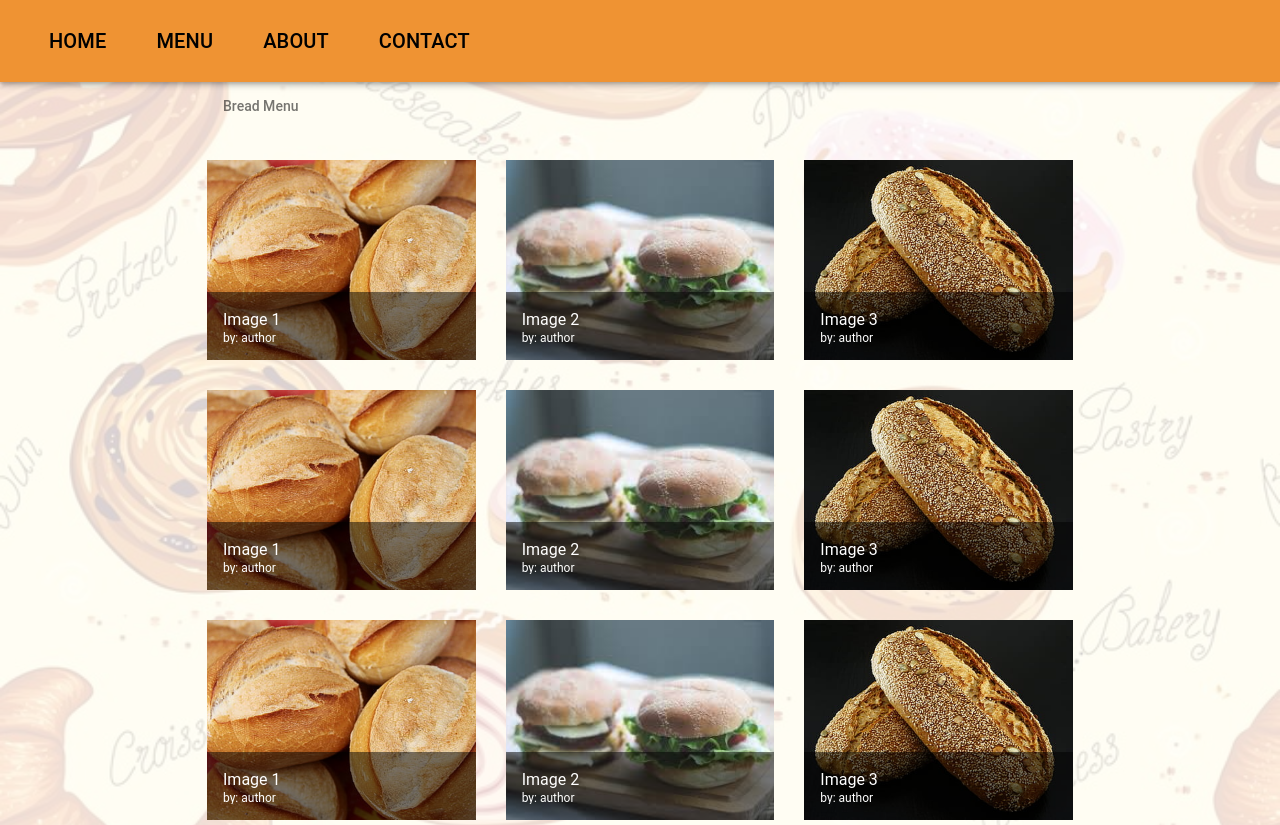
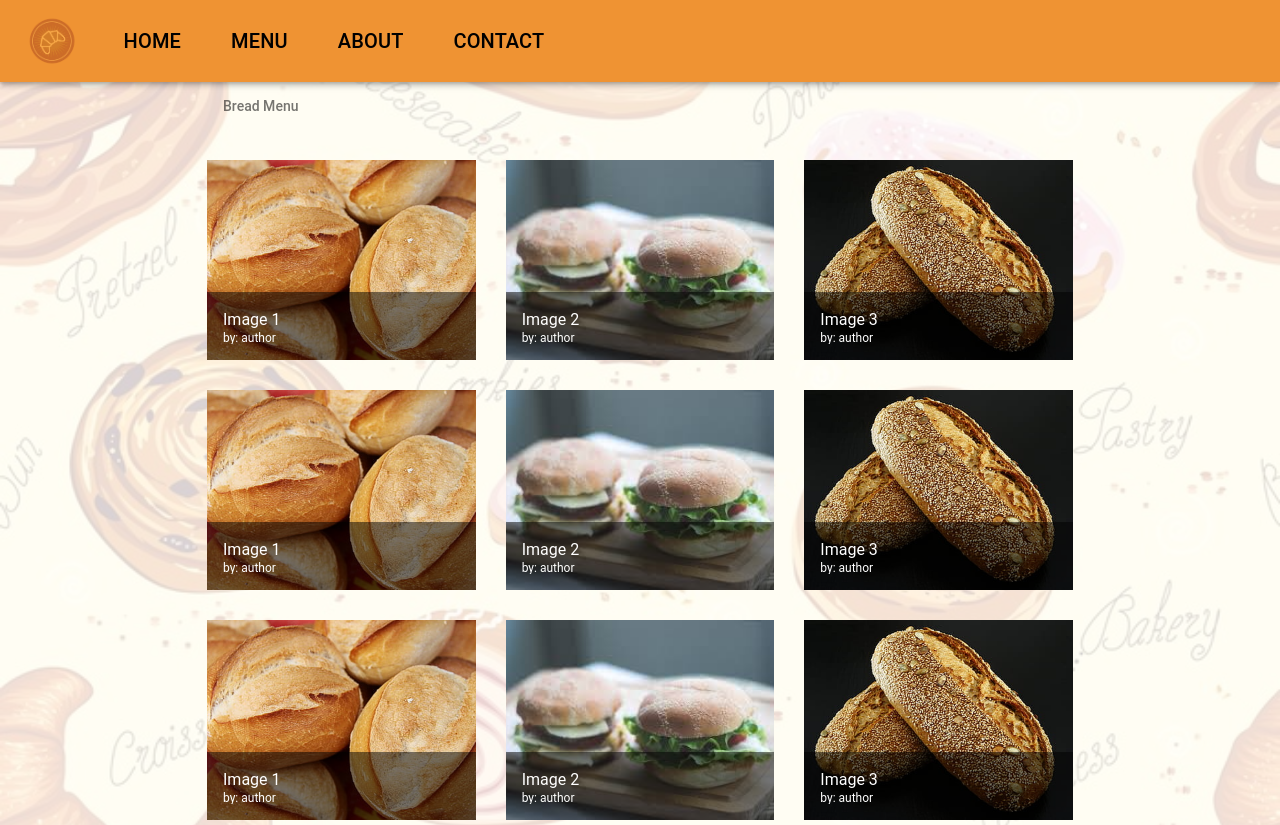
Before and after one commit to KingOfTheBeef/web-app, a React (Create React App) app: page /Menu in a window 1280 px wide. Shown: the top 825 px of the page. Built offline with nearby package versions, Linux system fonts and the light colour scheme.

Commit message:
Added a logo

```diff
--- a/src/components/Home.js
+++ b/src/components/Home.js
@@ -1,5 +1,5 @@
 import React from 'react';
-import logo from '../logo.svg';
+import logo from '../images/logo.png';
 import '../App.css';
 import bakerImg from "../images/background.png";
 function Square(props) {
--- a/src/components/Navigation.js
+++ b/src/components/Navigation.js
@@ -6,6 +6,8 @@ import AppBar from '@material-ui/core/AppBar';
 import Toolbar from '@material-ui/core/Toolbar';
 import Typography from '@material-ui/core/Typography';
 import Button from '@material-ui/core/Button';
+import logo from '../images/logo.png'
+import IconButton from "@material-ui/core/IconButton";
 
 const useStyles = makeStyles((theme) => ({
     root: {
@@ -13,6 +15,8 @@ const useStyles = makeStyles((theme) => ({
     },
     menuButton: {
         marginRight: theme.spacing(2),
+        height: "5%",
+        width: "5%",
     },
     title: {
         flexGrow: 1,
@@ -26,6 +30,16 @@ const Navigation = () => {
             <div className={classes.root}>
                 <AppBar position="static">
                     <Toolbar>
+                        <IconButton
+                            edge="start"
+                            className={classes.menuButton}
+                            color="inherit"
+                            aria-label="open drawer"
+                            size="small"
+                        >
+                            <img src={logo} alt="logo" style={{width: "100%", height: "100%"}}/>
+                        </IconButton>
+
                         <Button color="inherit" component={Link} to="/" style={{padding: 25}}>
                             <Typography variant="h6" className={classes.title}>Home</Typography>
                         </Button>
```
Also changed, not shown: src/images/logo.png (added).
